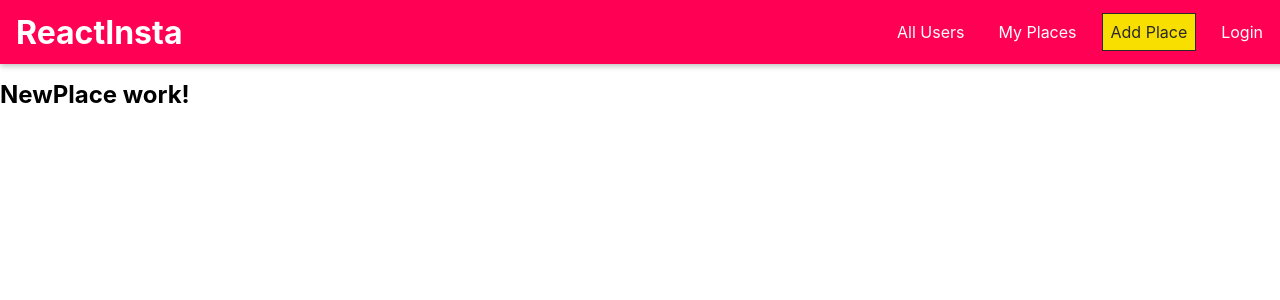
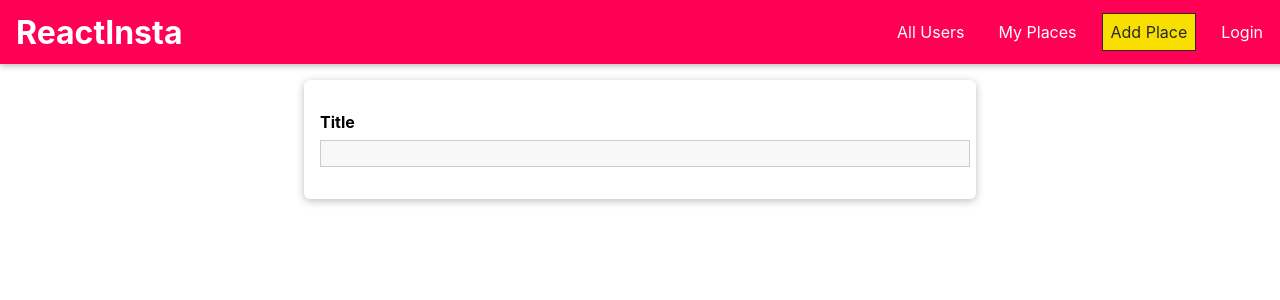
Before and after one commit to leeaanair/ReactAppInsta, a React (Create React App) app: page /places/new in a window 1280 px wide. Shown: the top 300 px of the page. Built offline with nearby package versions, Linux system fonts and the light colour scheme.

Commit message:
Added form with title and added validation

```diff
--- /dev/null
+++ b/src/places/pages/NewPlace.css
@@ -0,0 +1,10 @@
+.place-form {
+    list-style: none;
+    margin: 0 auto;
+    padding: 1rem;
+    width: 90%;
+    max-width: 40rem;
+    box-shadow: 0 2px 8px rgba(0, 0, 0, 0.26);
+    border-radius: 6px;
+    background: white;
+  }
--- a/src/places/pages/NewPlace.js
+++ b/src/places/pages/NewPlace.js
@@ -1,8 +1,14 @@
 import React from 'react';
+import Input from '../../shared/components/FormElements/Input';
+import './NewPlace.css';
+import { VALIDATOR_REQUIRE } from '../../shared/util/validators';
+
 
 const NewPlace = () => {
 	return (
-	<h2> NewPlace work! </h2>
+	<form className="place-form">
+		<Input element = "input" type="text" label="Title" validators={[VALIDATOR_REQUIRE()]} errorText="Please enter a valid value"/>
+	</form>
 	);
 }
 
--- /dev/null
+++ b/src/shared/components/FormElements/Input.css
@@ -0,0 +1,41 @@
+.form-control {
+    margin: 1rem 0;
+  }
+
+  .form-control label,
+  .form-control input,
+  .form-control textarea {
+    display: block;
+  }
+
+  .form-control label {
+    font-weight: bold;
+    margin-bottom: 0.5rem;
+  }
+
+  .form-control input,
+  .form-control textarea {
+    width: 100%;
+    font: inherit;
+    border: 1px solid #ccc;
+    background: #f8f8f8;
+    padding: 0.15rem 0.25rem;
+  }
+
+  .form-control input:focus,
+  .form-control textarea:focus {
+    outline: none;
+    background: #ebebeb;
+    border-color: #510077;
+  }
+
+  .form-control--invalid label,
+  .form-control--invalid p {
+    color: red;
+  }
+
+  .form-control--invalid input,
+  .form-control--invalid textarea {
+    border-color: red;
+    background: #ffd1d1;
+  }
--- /dev/null
+++ b/src/shared/components/FormElements/Input.js
@@ -0,0 +1,75 @@
+import React, { useReducer } from 'react';
+
+import { validate } from '../../util/validators';
+
+import './Input.css';
+
+const inputReducer = (state, action) => {
+
+	switch(action.type){
+		case 'CHANGE':
+			return {
+				...state,
+				value : action.val,
+				isValid : validate(action.val, action.validators),
+			};
+
+		case 'TOUCH':
+			return {
+				...state,
+				isTouched : true
+			};
+
+		default :
+			return state;
+
+
+	}
+};
+
+const Input = props => {
+
+// inputRecuder and current values
+// it returns current state and dispatch which is sent to the inputReducer. dispatch has type and value
+
+	const [inputState, dispatch] = useReducer(inputReducer, {value : '', isValid : false, isTouched : false});
+
+	const touchHandler = () => {
+
+		dispatch({type : 'TOUCH'})
+
+	};
+
+	const changeHandler = event => {
+
+		dispatch({type : 'CHANGE', val : event.target.value, validators : props.validators})
+
+	};
+
+	const element  = props.element === 'input' ?
+
+	(<input
+		id={props.id}
+		type={props.type}
+		placeholder={props.placeholder}
+		onChange={changeHandler}
+		onBlur={touchHandler}
+		value={inputState.value}/>)
+	:
+	(<textarea
+		id={props.id}
+		rows = {props.rows || 3}
+		onChange={changeHandler}
+		onBlur={touchHandler}
+		value={inputState.value}/>
+	);
+	return (
+		<div className={`form-control ${!inputState.isValid && inputState.isTouched && 'form-control--invalid'}`}>
+			<label htmlFor={props.id}>{props.label}</label>
+			{element}
+			{!inputState.isValid && inputState.isTouched && <p>{props.errorText}</p>}
+		</div>
+	);
+};
+
+export default Input;
--- /dev/null
+++ b/src/shared/util/validators.js
@@ -0,0 +1,46 @@
+const VALIDATOR_TYPE_REQUIRE = 'REQUIRE';
+const VALIDATOR_TYPE_MINLENGTH = 'MINLENGTH';
+const VALIDATOR_TYPE_MAXLENGTH = 'MAXLENGTH';
+const VALIDATOR_TYPE_MIN = 'MIN';
+const VALIDATOR_TYPE_MAX = 'MAX';
+const VALIDATOR_TYPE_EMAIL = 'EMAIL';
+const VALIDATOR_TYPE_FILE = 'FILE';
+
+export const VALIDATOR_REQUIRE = () => ({ type: VALIDATOR_TYPE_REQUIRE });
+export const VALIDATOR_FILE = () => ({ type: VALIDATOR_TYPE_FILE });
+export const VALIDATOR_MINLENGTH = val => ({
+  type: VALIDATOR_TYPE_MINLENGTH,
+  val: val
+});
+export const VALIDATOR_MAXLENGTH = val => ({
+  type: VALIDATOR_TYPE_MAXLENGTH,
+  val: val
+});
+export const VALIDATOR_MIN = val => ({ type: VALIDATOR_TYPE_MIN, val: val });
+export const VALIDATOR_MAX = val => ({ type: VALIDATOR_TYPE_MAX, val: val });
+export const VALIDATOR_EMAIL = () => ({ type: VALIDATOR_TYPE_EMAIL });
+
+export const validate = (value, validators) => {
+  let isValid = true;
+  for (const validator of validators) {
+    if (validator.type === VALIDATOR_TYPE_REQUIRE) {
+      isValid = isValid && value.trim().length > 0;
+    }
+    if (validator.type === VALIDATOR_TYPE_MINLENGTH) {
+      isValid = isValid && value.trim().length >= validator.val;
+    }
+    if (validator.type === VALIDATOR_TYPE_MAXLENGTH) {
+      isValid = isValid && value.trim().length <= validator.val;
+    }
+    if (validator.type === VALIDATOR_TYPE_MIN) {
+      isValid = isValid && +value >= validator.val;
+    }
+    if (validator.type === VALIDATOR_TYPE_MAX) {
+      isValid = isValid && +value <= validator.val;
+    }
+    if (validator.type === VALIDATOR_TYPE_EMAIL) {
+      isValid = isValid && /^\S+@\S+\.\S+$/.test(value);
+    }
+  }
+  return isValid;
+};
```
